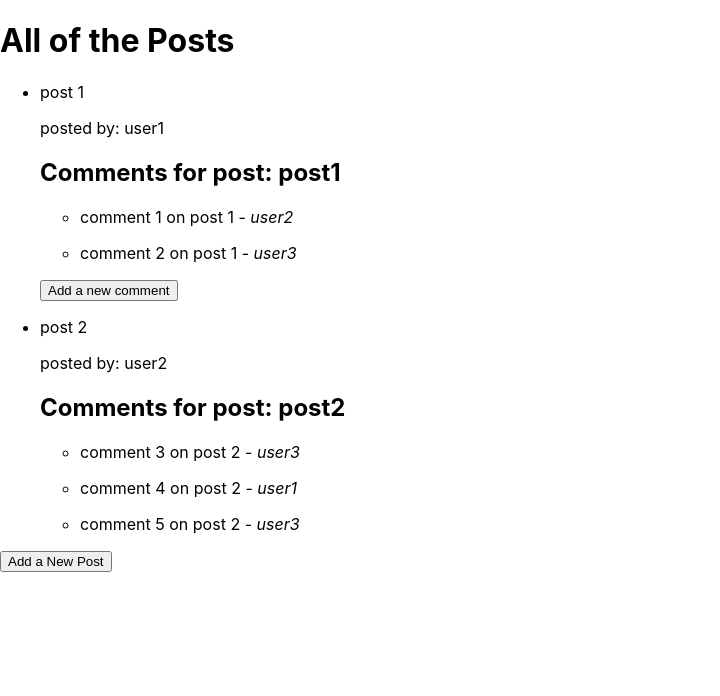
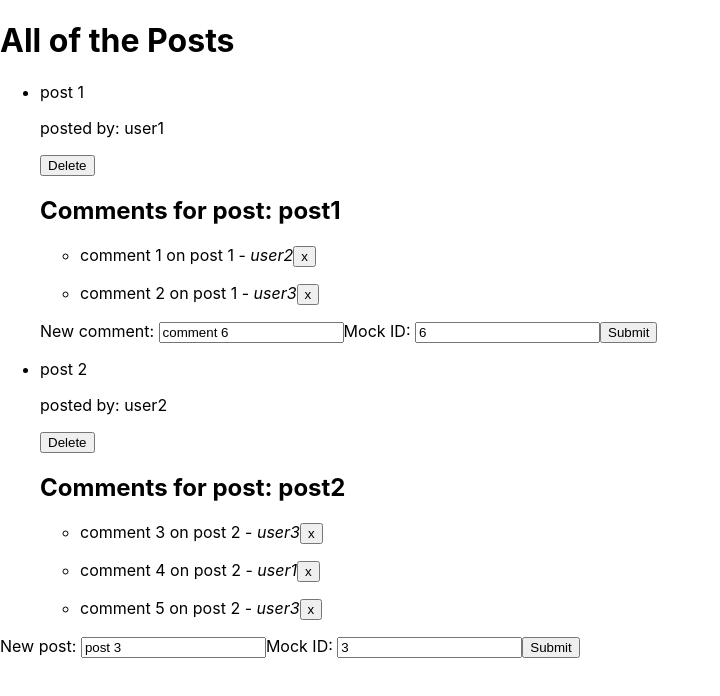
Before and after one commit to morgvanny/post-displayer-2000, a React (Create React App) app: page / in a window 1280 px wide. Shown: the top 696 px of the page, without its empty margins (0-720 px from the left). Built offline with nearby package versions, Linux system fonts and the light colour scheme.

Commit message:
real forms

```diff
--- a/src/Comment.js
+++ b/src/Comment.js
@@ -1,12 +1,13 @@
 import React from "react";
 
-function Comment({ id, author, comment }) {
+function Comment({ id, author, comment, deleteComment, post }) {
   console.log(`    rendering comment ${id}`);
 
   return (
     <div>
       <p>
         {comment} - <i>{author.username}</i>
+        <button onClick={() => deleteComment(id, post)}>x</button>
       </p>
     </div>
   );
--- /dev/null
+++ b/src/CommentForm.js
@@ -0,0 +1,50 @@
+import React, { useReducer } from "react";
+
+export default function CommentForm({ action, post }) {
+  const [{ id, comment }, setInput] = useReducer(
+    (state, newState) => ({ ...state, ...newState }),
+    {
+      comment: "comment 6",
+      id: 6
+    }
+  );
+
+  const handleInput = ({ target: { name, value } }) => {
+    setInput({ [name]: value });
+  };
+
+  const handleSubmit = e => {
+    e.preventDefault();
+    action(
+      {
+        comment,
+        id: `comment${id}`,
+        author: { username: "user1", name: "User 1" }
+      },
+      post
+    );
+    setInput({ comment: `comment ${id + 1}`, id: id + 1 });
+  };
+
+  return (
+    <form onSubmit={handleSubmit}>
+      <label htmlFor="comment">New comment: </label>
+      <input
+        type="text"
+        id="comment"
+        name="comment"
+        value={comment}
+        onChange={handleInput}
+      />
+      <label htmlFor="commentId">Mock ID: </label>
+      <input
+        type="text"
+        id="commentId"
+        name="id"
+        value={id}
+        onChange={handleInput}
+      />
+      <input type="submit" value="Submit" />
+    </form>
+  );
+}
--- a/src/Post.js
+++ b/src/Post.js
@@ -1,11 +1,20 @@
 import React from "react";
 import Comment from "./Comment";
+import CommentForm from "./CommentForm";
 
-function Post({ id, author, body, comments, button }) {
+function Post({
+  id,
+  author,
+  body,
+  comments,
+  action,
+  deletePost,
+  deleteComment
+}) {
   const commentItems = comments.map(c => {
     return (
       <li key={c.id}>
-        <Comment {...c} />
+        <Comment {...c} {...{ deleteComment }} post={id} />
       </li>
     );
   });
@@ -14,13 +23,10 @@ function Post({ id, author, body, comments, button }) {
     <div>
       <p>{body}</p>
       <p>posted by: {author.username}</p>
+      <button onClick={() => deletePost(id)}>Delete</button>
       <h2>Comments for post: {id}</h2>
       <ul>{commentItems}</ul>
-      {button ? (
-        <button onClick={() => button.fn(id, button.comment)}>
-          {button.text}
-        </button>
-      ) : null}
+      {action ? <CommentForm action={action} post={id} /> : null}
     </div>
   );
 }
--- /dev/null
+++ b/src/PostForm.js
@@ -0,0 +1,47 @@
+import React, { useReducer } from "react";
+
+export default function PostForm({ action }) {
+  const [{ id, body }, setInput] = useReducer(
+    (state, newState) => ({ ...state, ...newState }),
+    {
+      body: "post 3",
+      id: 3
+    }
+  );
+
+  const handleInput = ({ target: { name, value } }) => {
+    setInput({ [name]: value });
+  };
+
+  const handleSubmit = e => {
+    e.preventDefault();
+    action({
+      body,
+      id: `post${id}`,
+      author: { username: "user1", name: "User 1" }
+    });
+    setInput({ body: `post ${id + 1}`, id: id + 1 });
+  };
+
+  return (
+    <form onSubmit={handleSubmit}>
+      <label htmlFor="postBody">New post: </label>
+      <input
+        type="text"
+        id="postBody"
+        name="body"
+        value={body}
+        onChange={handleInput}
+      />
+      <label htmlFor="postId">Mock ID: </label>
+      <input
+        type="text"
+        id="postId"
+        name="id"
+        value={id}
+        onChange={handleInput}
+      />
+      <input type="submit" value="Submit" />
+    </form>
+  );
+}
--- a/src/Posts.js
+++ b/src/Posts.js
@@ -1,17 +1,20 @@
 import React, { useReducer } from "react";
 import "./App.css";
 import Post from "./Post";
-import { postList, post3, comment6 } from "./postList";
+import PostForm from "./PostForm";
+import { postList } from "./postList";
 
 function Posts() {
   const [state, dispatch] = useReducer(reducer, initialState);
 
-  const button = state.button(dispatch);
-  const commentButton = state.commentButton(dispatch);
-
   const postItems = state.posts.map(p => (
     <li key={p.id}>
-      <Post {...p} button={p.id === "post1" ? commentButton : null} />
+      <Post
+        {...p}
+        deletePost={removePost(dispatch)}
+        deleteComment={removeComment(dispatch)}
+        action={p.id === "post1" ? addComment(dispatch) : null}
+      />
     </li>
   ));
 
@@ -20,71 +23,47 @@ function Posts() {
     <div>
       <h1>All of the Posts</h1>
       <ul>{postItems}</ul>
-      <button onClick={button.fn}>{button.text}</button>
+      <PostForm action={addPost(dispatch)} />
     </div>
   );
 }
 
 const addPost = dispatch => {
-  return {
-    fn: () => {
+  return post =>
     dispatch({
       type: "add_post",
-        post: post3,
-        newFn: removePost
+      post
     });
-    },
-    text: "Add a New Post"
-  };
 };
 
 const removePost = dispatch => {
-  return {
-    fn: () => {
+  return post =>
     dispatch({
       type: "remove_post",
-        id: "post3",
-        newFn: addPost
+      post
     });
-    },
-    text: "Remove That Post"
-  };
 };
 
 const addComment = dispatch => {
-  return {
-    fn: (post, comment) => {
+  return (comment, post) =>
     dispatch({
       type: "add_comment",
-        post,
       comment,
-        newFn: removeComment
+      post
     });
-    },
-    text: "Add a new comment",
-    comment: comment6
-  };
 };
 
 const removeComment = dispatch => {
-  return {
-    fn: (post, comment) => {
+  return (comment, post) =>
     dispatch({
       type: "remove_comment",
-        post,
       comment,
-        newFn: addComment
+      post
     });
-    },
-    comment: "comment6",
-    text: "Remove that comment"
-  };
 };
 
 const initialState = {
-  posts: postList,
-  button: addPost,
-  commentButton: addComment
+  posts: postList
 };
 
 function reducer(state, action) {
@@ -92,17 +71,16 @@ function reducer(state, action) {
   let post;
   switch (action.type) {
     case "add_post":
+      action.post.comments = [];
       return {
         ...state,
-        posts: [...state.posts, action.post],
-        button: action.newFn
+        posts: [...state.posts, action.post]
       };
     case "remove_post":
       //incidentally removes all the post's comments
       return {
         ...state,
-        posts: [...state.posts.filter(p => p.id !== action.id)],
-        button: action.newFn
+        posts: [...state.posts.filter(p => p.id !== action.post)]
       };
     case "add_comment":
       idx = state.posts.findIndex(p => p.id === action.post);
@@ -117,8 +95,7 @@ function reducer(state, action) {
           ...state.posts.slice(0, idx),
           commentedPost,
           ...state.posts.slice(idx + 1)
-        ],
-        commentButton: action.newFn
+        ]
       };
     case "remove_comment":
       idx = state.posts.findIndex(p => p.id === action.post);
@@ -133,8 +110,7 @@ function reducer(state, action) {
           ...state.posts.slice(0, idx),
           unCommentedPost,
           ...state.posts.slice(idx + 1)
-        ],
-        commentButton: action.newFn
+        ]
       };
     default:
       console.error("there's no reducer case for that");
--- a/src/postList.js
+++ b/src/postList.js
@@ -39,22 +39,3 @@ export const postList = [
     ]
   }
 ];
-
-export const post3 = {
-  id: "post3",
-  author: { username: "user1", name: "User 1" },
-  body: "post 3",
-  comments: [
-    {
-      id: "comment7",
-      author: { username: "user3", name: "User 3" },
-      comment: "comment 7 on post 2"
-    }
-  ]
-};
-
-export const comment6 = {
-  id: "comment6",
-  author: { username: "user3", name: "User 3" },
-  comment: "comment 6 on post 1"
-};
```
Lines whose indentation alone changed are shown as unchanged.
